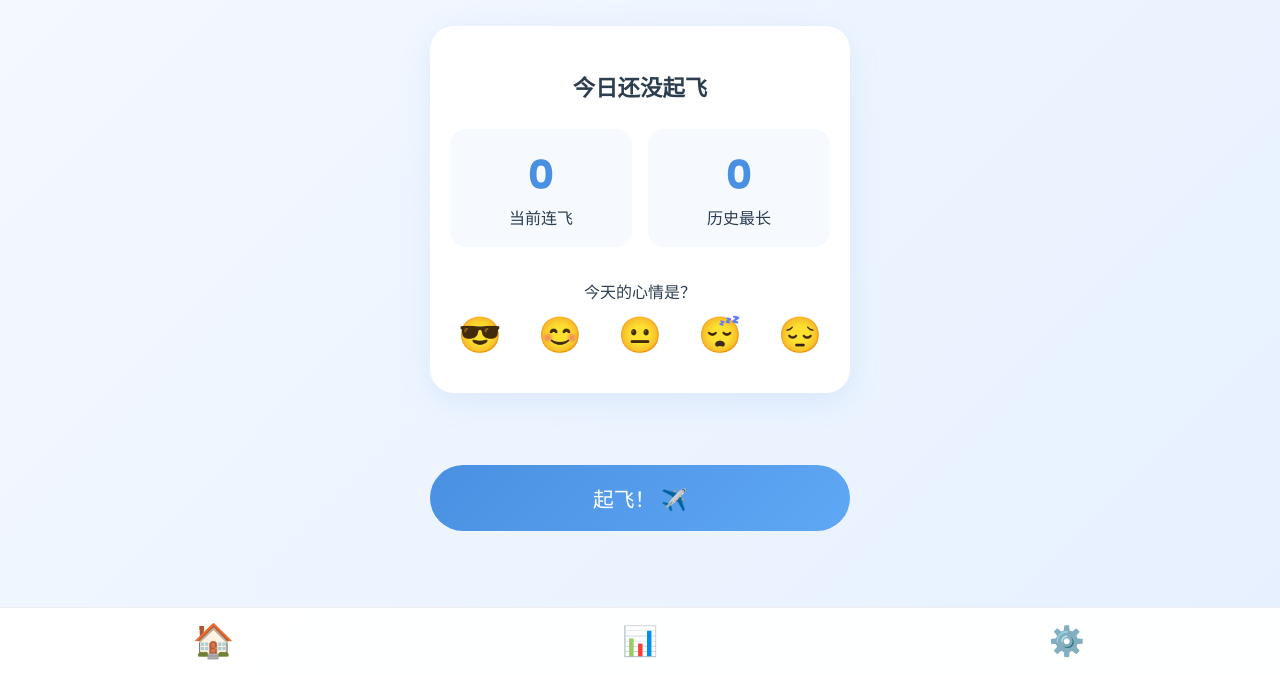
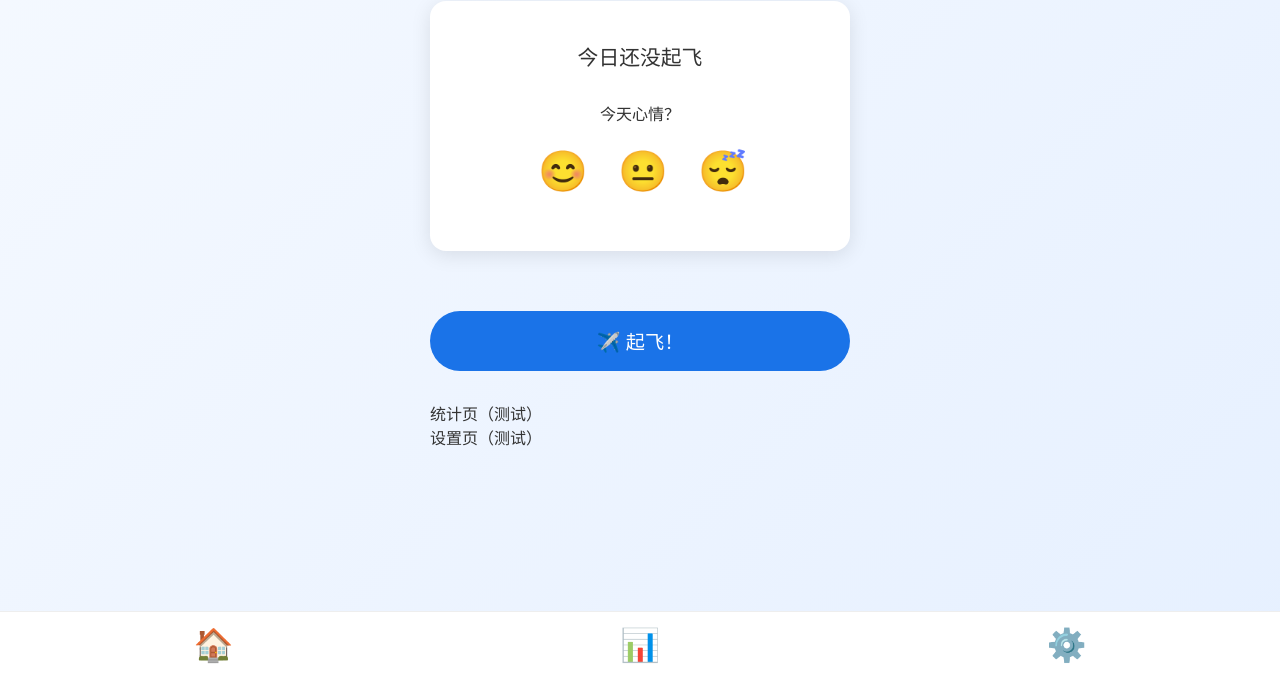
Before and after one commit to LeoJames1145/1145, a plain HTML site: page index.html in a window 1280 px wide. Shown: the part 125-800 px from the top of the page. Drawn offline with Linux system fonts and the light colour scheme.

Commit message:
Add files via upload

```diff
--- a/index.html
+++ b/index.html
@@ -4,30 +4,21 @@
   <meta charset="UTF-8" />
   <meta name="viewport" content="width=device-width, initial-scale=1.0"/>
   <title>机长起飞日记 ✈️</title>
-  <link rel="preconnect" href="https://fonts.googleapis.com">
-  <link rel="preconnect" href="https://fonts.gstatic.com" crossorigin>
-  <link href="https://fonts.googleapis.com/css2?family=Poppins:wght@400;500;600;700&display=swap" rel="stylesheet">
   <style>
-    /* 样式保持不变，省略以节省空间。你可以用之前的完整样式替换这里 */
-    body { font-family: 'Poppins', sans-serif; background: linear-gradient(135deg, #f5f9ff, #e6f0ff); color: #2c3e50; margin:0; min-height:100vh; display:flex; flex-direction:column; }
-    .container { max-width:420px; margin:0 auto; padding:24px 16px; flex:1; }
-    .page { display:none; }
-    .page.active { display:block; }
-    .greeting { font-size:2.2rem; font-weight:700; text-align:center; margin:32px 0 40px; color:#4a90e2; }
-    .status-card { background:#fff; border-radius:24px; padding:28px 20px; box-shadow:0 8px 32px rgba(74,144,226,0.12); margin-bottom:32px; }
-    .today { font-size:1.4rem; font-weight:600; text-align:center; margin:16px 0 24px; }
-    .streak-box { display:flex; gap:16px; margin:24px 0; }
-    .streak-item { flex:1; background:rgba(74,144,226,0.05); border-radius:16px; padding:16px; text-align:center; }
-    .streak-num { font-size:2.5rem; font-weight:700; color:#4a90e2; }
-    .mood-section { margin-top:32px; text-align:center; }
+    body { font-family: system-ui, sans-serif; background: linear-gradient(135deg, #f5f9ff, #e6f0ff); color: #333; margin:0; min-height:100vh; }
+    .container { max-width:420px; margin:0 auto; padding:20px; }
+    .greeting { font-size:2rem; text-align:center; margin:30px 0; color:#1a73e8; }
+    .status-card { background:white; border-radius:16px; padding:20px; box-shadow:0 4px 20px rgba(0,0,0,0.1); margin-bottom:30px; text-align:center; }
+    .today { font-size:1.3rem; margin:20px 0; }
+    .mood-section { margin:30px 0; }
     .mood-options { display:flex; justify-content:center; gap:20px; flex-wrap:wrap; }
-    .mood-btn { font-size:2.2rem; background:none; border:2px solid transparent; border-radius:50%; width:60px; height:60px; cursor:pointer; }
-    .mood-btn.selected { border-color:#4a90e2; transform:scale(1.15); background:rgba(74,144,226,0.1); }
-    .fly-btn { background:linear-gradient(135deg,#4a90e2,#5fa8f5); color:white; font-size:1.3rem; border:none; border-radius:999px; padding:18px; width:100%; margin:40px 0; cursor:pointer; }
-    .fly-btn:disabled { background:#50c878; }
-    .bottom-nav { position:fixed; bottom:0; left:0; right:0; background:rgba(255,255,255,0.95); display:flex; padding:12px 0; border-top:1px solid #eee; }
-    .nav-item { flex:1; text-align:center; font-size:1.8rem; color:#7f8c8d; cursor:pointer; }
-    .nav-item.active { color:#4a90e2; transform:scale(1.15); }
+    .mood-btn { font-size:2.5rem; background:none; border:2px solid transparent; border-radius:50%; width:60px; height:60px; cursor:pointer; transition:0.2s; }
+    .mood-btn.selected { border-color:#1a73e8; transform:scale(1.2); }
+    .fly-btn { background:#1a73e8; color:white; font-size:1.2rem; border:none; border-radius:50px; padding:16px 0; width:100%; cursor:pointer; margin:30px 0; }
+    .fly-btn:disabled { background:#34a853; }
+    .bottom-nav { position:fixed; bottom:0; left:0; right:0; background:white; display:flex; padding:10px 0; border-top:1px solid #eee; }
+    .nav-item { flex:1; text-align:center; font-size:2rem; color:#888; cursor:pointer; }
+    .nav-item.active { color:#1a73e8; }
   </style>
 </head>
 <body>
@@ -37,33 +28,20 @@
     <div class="greeting">机长，中午好！ ✈️</div>
     <div class="status-card">
       <div class="today" id="todayStatus">今日还没起飞</div>
-      <div class="streak-box">
-        <div class="streak-item"><div class="streak-num" id="currentStreak">0</div><div>当前连飞</div></div>
-        <div class="streak-item"><div class="streak-num" id="maxStreak">0</div><div>历史最长</div></div>
-      </div>
       <div class="mood-section" id="moodSection">
-        <div>今天的心情是？</div>
+        <p>今天心情？</p>
         <div class="mood-options">
-          <button class="mood-btn" data-mood="super">😎</button>
           <button class="mood-btn" data-mood="happy">😊</button>
           <button class="mood-btn" data-mood="normal">😐</button>
           <button class="mood-btn" data-mood="tired">😴</button>
-          <button class="mood-btn" data-mood="sad">😔</button>
         </div>
       </div>
     </div>
-    <button class="fly-btn" id="flyBtn">起飞！ ✈️</button>
+    <button class="fly-btn" id="flyBtn">✈️ 起飞！</button>
   </div>
 
-  <div id="stats" class="page">
-    <div class="greeting">统计 📊</div>
-    <p>统计页（待加载）</p>
-  </div>
-
-  <div id="settings" class="page">
-    <div class="greeting">设置 ⚙️</div>
-    <button id="clearBtn">清空记录</button>
-  </div>
+  <div id="stats" class="page">统计页（测试）</div>
+  <div id="settings" class="page">设置页（测试）</div>
 </div>
 
 <div class="bottom-nav">
@@ -73,52 +51,46 @@
 </div>
 
 <script>
-  console.log("=== JS 脚本开始执行 ===");
-  console.log("浏览器是否支持 localStorage:", !!window.localStorage);
-
-  const MOODS = { super: '😎', happy: '😊', normal: '😐', tired: '😴', sad: '😔' };
+  console.log("脚本加载开始");
 
   // 导航切换
   document.querySelectorAll('.nav-item').forEach(item => {
     item.addEventListener('click', () => {
-      console.log('导航点击:', item.dataset.page);
+      console.log('点击了导航：' + item.dataset.page);
       document.querySelectorAll('.page').forEach(p => p.classList.remove('active'));
       document.querySelectorAll('.nav-item').forEach(n => n.classList.remove('active'));
       document.getElementById(item.dataset.page).classList.add('active');
       item.classList.add('active');
     });
   });
+  console.log("导航监听器绑定完成");
 
   // 心情选择
   document.querySelectorAll('.mood-btn').forEach(btn => {
     btn.addEventListener('click', () => {
-      console.log('心情选中:', btn.dataset.mood);
+      console.log('点击心情：' + btn.dataset.mood);
       document.querySelectorAll('.mood-btn').forEach(b => b.classList.remove('selected'));
       btn.classList.add('selected');
     });
   });
+  console.log("心情按钮监听器绑定完成");
 
   // 起飞按钮
   const flyBtn = document.getElementById('flyBtn');
   if (flyBtn) {
     flyBtn.addEventListener('click', () => {
-      console.log('起飞按钮点击');
-      alert('起飞成功！（测试）');
+      console.log("起飞按钮被点击");
+      document.getElementById('todayStatus').textContent = '今日已起飞！🚀';
+      flyBtn.disabled = true;
+      flyBtn.textContent = '今日已起飞 ✓';
+      alert('起飞成功！（测试版）');
     });
+    console.log("起飞按钮监听器绑定完成");
   } else {
-    console.error('找不到 flyBtn 元素');
+    console.error("找不到起飞按钮元素");
   }
 
-  // 清空按钮（测试）
-  const clearBtn = document.getElementById('clearBtn');
-  if (clearBtn) {
-    clearBtn.addEventListener('click', () => {
-      console.log('清空点击');
-      alert('清空测试');
-    });
-  }
-
-  console.log("=== JS 执行结束，所有监听器已绑定 ===");
+  console.log("所有监听器绑定完毕，JS 执行结束");
 </script>
 </body>
 </html>
```
